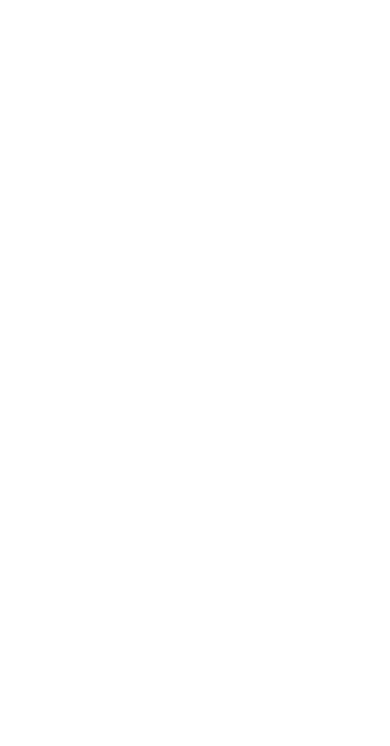
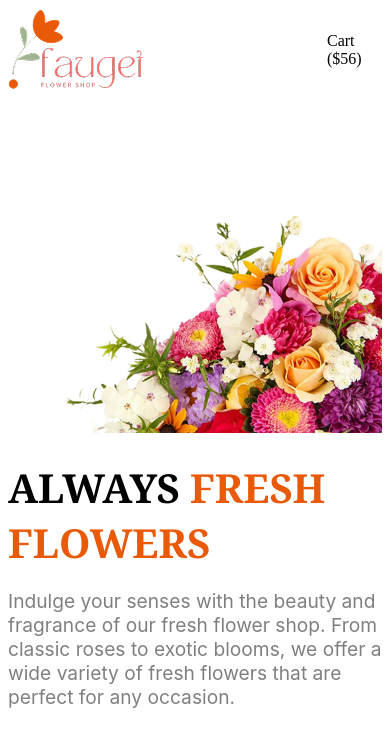
Before and after one commit to shahidulislam2/my-second-assignment, a plain HTML site: page index.html in a window 390 px wide. Drawn offline with Linux system fonts and the light colour scheme.

Commit message:
navbar and banner styles and responsive for small device

```diff
--- a/index.html
+++ b/index.html
@@ -8,7 +8,22 @@
 </head>
 <body>
     <header>
-
+        <nav class="navbar display-flex">
+            <img class="brand" src="assets/logo.png" alt="">
+            <ul class="nav-links display-flex">
+                <li class="nav-item"><a href="" class="nav-link home hide">Home</a></li>
+                <li class="nav-item"><a href="" class="nav-link shop hide">Shop</a></li>
+                <li class="nav-item"><a href="" class="nav-link about-us hide">About us</a></li>
+                <li class="nav-item"><a href=""class="nav-link cart">Cart ($56)</a></li>
+            </ul>
+        </nav>
+        <div class="banner">
+            <div class="banner-content">
+                <h1 class="banner-title noto-serif-font">ALWAYS <span class="primary-color">FRESH <br> FLOWERS</span></h1>
+            <p class="banner-description inter-font">Indulge your senses with the beauty and fragrance of our fresh flower shop. From classic roses to exotic blooms, we offer a wide variety of fresh flowers that are perfect for any occasion. </p>
+            </div>
+            <img class="banner-img" src="assets/hero-flower.png" alt="">
+        </div>
     </header>
     <main>
 
--- a/styles/styles.css
+++ b/styles/styles.css
@@ -0,0 +1,117 @@
+
+@import url('https://fonts.googleapis.com/css2?family=Noto+Serif:ital,wght@0,100..900;1,100..900&display=swap');
+
+.noto-serif-font{
+  font-family: "Noto Serif", serif;
+  font-optical-sizing: auto;
+  font-style: normal;
+  font-variation-settings:
+    "wdth" 100;
+}
+
+@import url('https://fonts.googleapis.com/css2?family=Inter:ital,opsz,wght@0,14..32,100..900;1,14..32,100..900&display=swap');
+
+
+.inter-font{
+  font-family: "Inter", sans-serif;
+  font-optical-sizing: auto;
+  font-style: normal;
+}
+
+
+
+
+
+
+/* shared styles */
+.display-flex{
+    display: flex;
+}
+
+.primary-color{
+    color: #E95A08;
+}
+/* header styles  */
+
+/* navbar related styles */
+.navbar{
+    justify-content: space-between;
+    align-items: center;
+
+}
+.nav-item{
+    list-style: none;
+    margin-right: 48px;
+}
+.home{
+    font-weight: bold;
+    color:#252432;
+}
+.shop{
+    font-weight: 400;
+    color:#8987A1;
+}
+.about-us{
+    font-weight: 400;
+    color: #8987A1;
+}
+.cart{
+    font-weight: 400;
+    color: #000000;
+}
+.nav-link{
+    text-decoration: none;
+}
+.navbar, .banner{
+    max-width: 1140px;
+    margin: 0 auto;
+}
+/* banner styles */
+.banner{
+    display: flex;
+    align-items: center;
+    margin-top: 109px;
+}
+.banner-content{
+    max-width: 570px;
+}
+.banner-title{
+    font-weight: bold;
+    font-size: 4rem;
+    margin-bottom: 0px;
+}
+.banner-description{
+    font-weight: 400;
+    font-size: 1.36rem;
+    color: rgba(0, 0, 0, 0.5);
+}
+.banner-img{
+    width: 100%;
+}
+
+
+
+/* responsive media query */
+@media screen and (max-width: 576px) {
+    .hide{
+        display: none;
+    }
+    .banner{
+       flex-direction: column-reverse;
+
+    }
+    .banner-img{
+        max-width: 100%;
+
+    }
+    .banner-title{
+        font-size: 2.5rem;
+    }
+    .banner-description{
+        font-size: 1.2rem;
+        width: 100%;
+
+    }
+
+
+    }
```
Also changed, not shown: assets/deal-ana.png (added), assets/deal-bloom.png (added), assets/deal-zabo.png (added), assets/flower-store.png (added), assets/hero-flower.png (added), assets/icon-facebook.png (added), assets/icon-linkedin.png (added), assets/icon-twitter.png (added), assets/icon-youtube.png (added), assets/logo.png (added), assets/news-letter-bg.png (added), assets/sample-flower-image.png (added), assets/trusted-badge.png (added).
